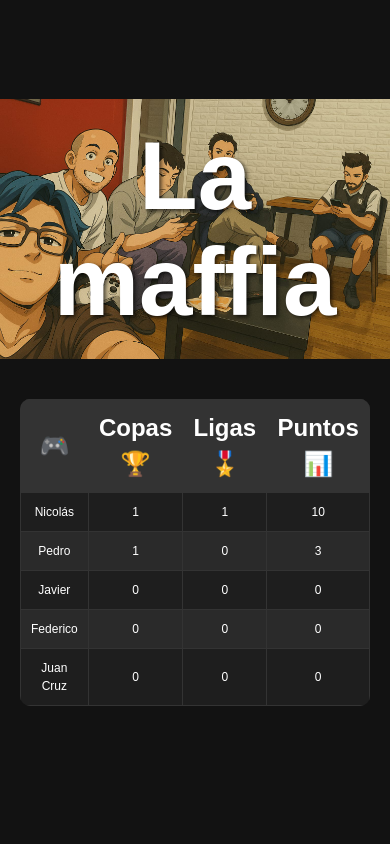
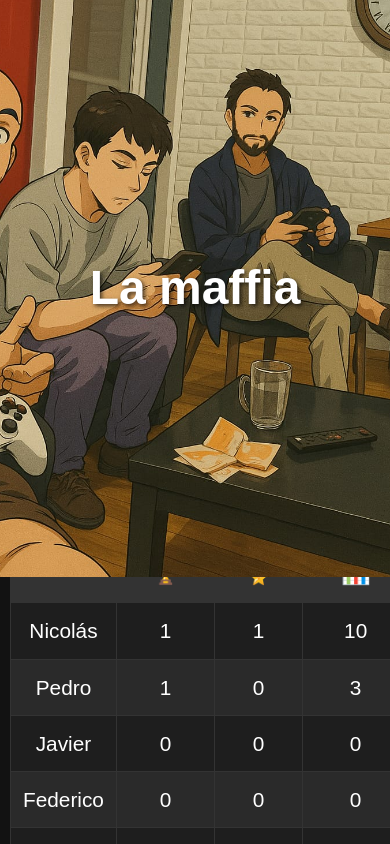
Before and after one commit to Sh1nraDev/La-Maffia, a React (Vite) app: page / in a window 390 px wide. Built offline with nearby package versions, Linux system fonts and the light colour scheme; a web font is replaced by a local one.

Commit message:
Refactor CSS for improved responsiveness and layout adjustments

```diff
--- a/src/App.css
+++ b/src/App.css
@@ -1,11 +1,18 @@
 @import url('https://fonts.googleapis.com/css2?family=New+Rocker&display=swap');
+
+html, body {
+  margin: 0;
+  padding: 0;
+  height: 100vh;
+  overflow: hidden;
+}
 
 #root {
   max-width: 100%;
-  margin: 0 auto;
+  margin: 0;
   padding: 0;
+  height: 100vh;
   overflow: hidden;
-  text-align: center;
 }
 
 /* General styles */
@@ -19,14 +26,13 @@ body {
 
 /* Made the header container responsive */
 .header {
-  width: 100%;
-  max-width: 1280px; /* Added a max-width for better responsiveness */
-  height: auto; /* Adjust height to auto for responsiveness */
+  width: 100vw;
+  height: 70vh;
   overflow: hidden;
   display: flex;
   justify-content: center;
   align-items: center;
-  margin: 0 auto; /* Center the container */
+  margin: 0;
   position: relative;
   z-index: 1;
   padding: 0;
@@ -36,9 +42,9 @@ body {
 .header h1 {
   position: absolute;
   color: white;
-  font-size: 6rem;
-  text-shadow: 2px 2px 4px rgba(0, 0, 0, 0.7); /* Para mejor visibilidad */
-  z-index: 1; /* Asegura que el h1 esté sobre la imagen */
+  font-size: clamp(3rem, 8vw, 6rem);
+  text-shadow: 2px 2px 4px rgba(0, 0, 0, 0.7);
+  z-index: 1;
 }
 
 /* Added responsive styles for images */
@@ -50,10 +56,13 @@ img {
 
 /* Adjusted header image for better responsiveness */
 .header-image {
-  max-width: 100%;
-  height: auto;
+  width: 100vw;
+  height: 70vh;
   object-fit: cover;
-  object-position: center;
+  object-position: center 33%;
+  margin: 0;
+  padding: 0;
+  display: block;
 }
 
 /* Main content styles */
@@ -61,24 +70,24 @@ img {
   display: flex;
   flex-direction: column;
   align-items: center;
-  padding: 20px;
+  justify-content: center;
+  height: 30vh;
+  padding: 10px;
+  overflow: hidden;
 }
 
 /* Table styles */
 .players-table {
   width: 100%;
-  max-width: 800px;
+  max-width: 880px;
   margin: 0 auto;
-  overflow-x: auto;
   border-collapse: collapse;
-  margin: 20px 0;
   background-color: #1e1e1e;
   border-radius: 10px;
-  overflow: hidden;
 }
 
 .players-table th, .players-table td {
-  padding: 10px;
+  padding: 12px;
   text-align: center;
   border: 1px solid #333;
 }
@@ -86,7 +95,11 @@ img {
 .players-table th {
   background-color: #333;
   color: #fff;
-  font-size: 1.5rem; /* Adjust the size as needed */
+  font-size: 1.5rem;
+}
+
+.players-table td {
+  font-size: 1.3rem;
 }
 
 .players-table tr:nth-child(even) {
@@ -159,3 +172,10 @@ img {
     font-size: 12px;
   }
 }
+
+.App {
+  height: 100vh;
+  overflow: hidden;
+  display: flex;
+  flex-direction: column;
+}
```
